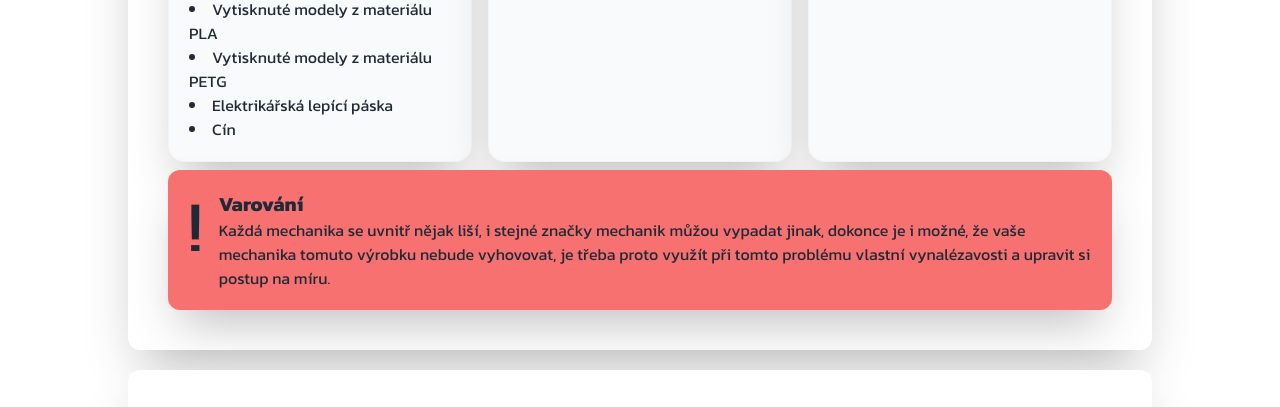
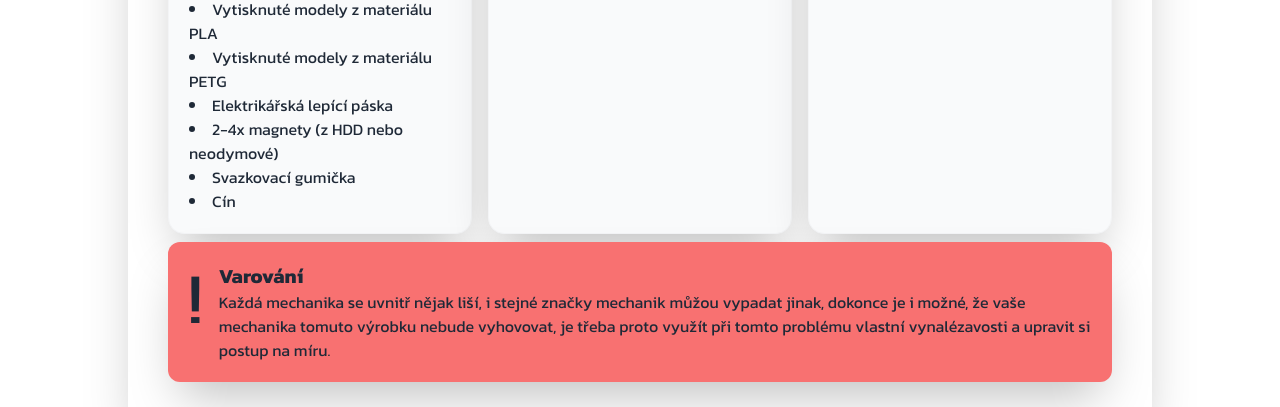
Before and after one commit to OkaJJ/navod-web, a website: page index.html in a window 1280 px wide. Shown: the part 2163-2570 px from the top of the page. Drawn offline with nearby package versions, Linux system fonts and the light colour scheme.

Commit message:
master MC

```diff
--- a/index.html
+++ b/index.html
@@ -81,6 +81,8 @@
                             <li>Vytisknuté modely z materiálu PLA</li>
                             <li>Vytisknuté modely z materiálu PETG</li>
                             <li>Elektrikářská lepící páska</li>
+                            <li>2-4x magnety (z HDD nebo neodymové)</li>
+                            <li>Svazkovací gumička</li>
                             <li>Cín</li>
                         </ul>
                     </div>
```
Also changed, not shown: 2 other files.
